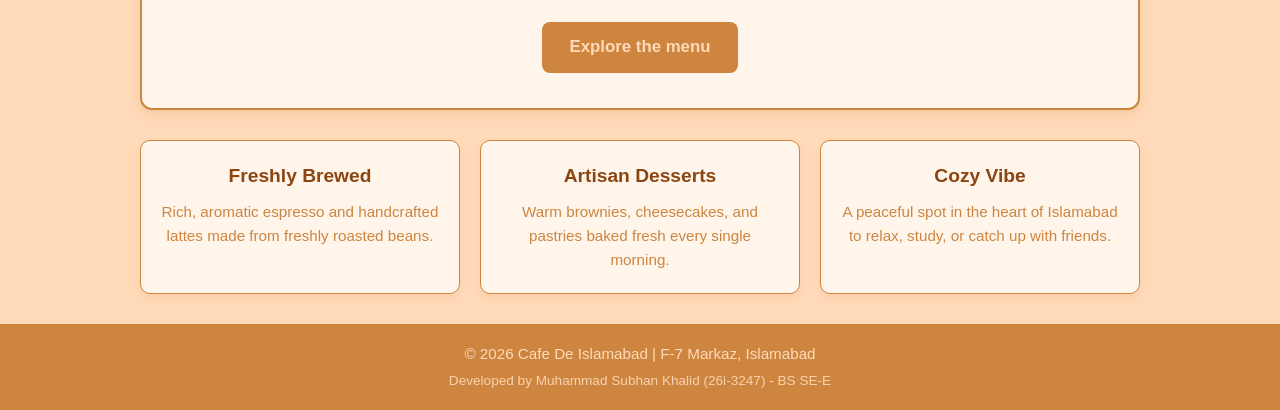
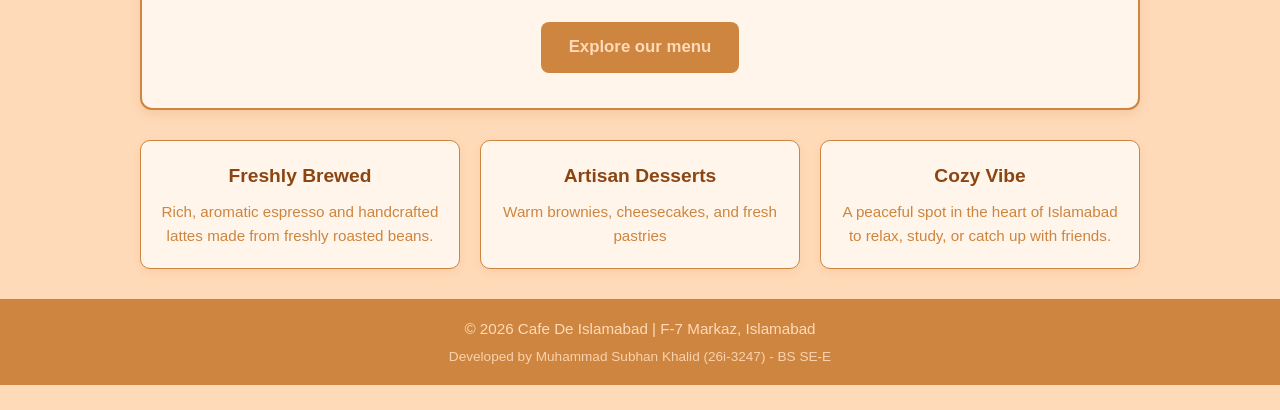
Before and after one commit to subhann-khalid/Cafe_de_Islamabad, a plain HTML site: page index.html in a window 1280 px wide. Shown: the part 670-1080 px from the top of the page. After the commit the page ends 1055 px from the top, so only its background shows below. Drawn offline with Linux system fonts and the light colour scheme.

Commit message:
Improve homepage content on feature branch

```diff
--- a/index.html
+++ b/index.html
@@ -40,7 +40,7 @@
                      class="hero-img">
             </div>
 
-            <a href="menu.html" class="btn-primary">Explore the menu</a>
+            <a href="menu.html" class="btn-primary">Explore our menu</a>
         </section>
 
         <!-- Featured Highlights Section -->
@@ -51,7 +51,7 @@
             </div>
             <div class="highlight-card">
                 <h3>Artisan Desserts</h3>
-                <p>Warm brownies, cheesecakes, and pastries baked fresh every single morning.</p>
+                <p>Warm brownies, cheesecakes, and fresh pastries</p>
             </div>
             <div class="highlight-card">
                 <h3>Cozy Vibe</h3>
```
